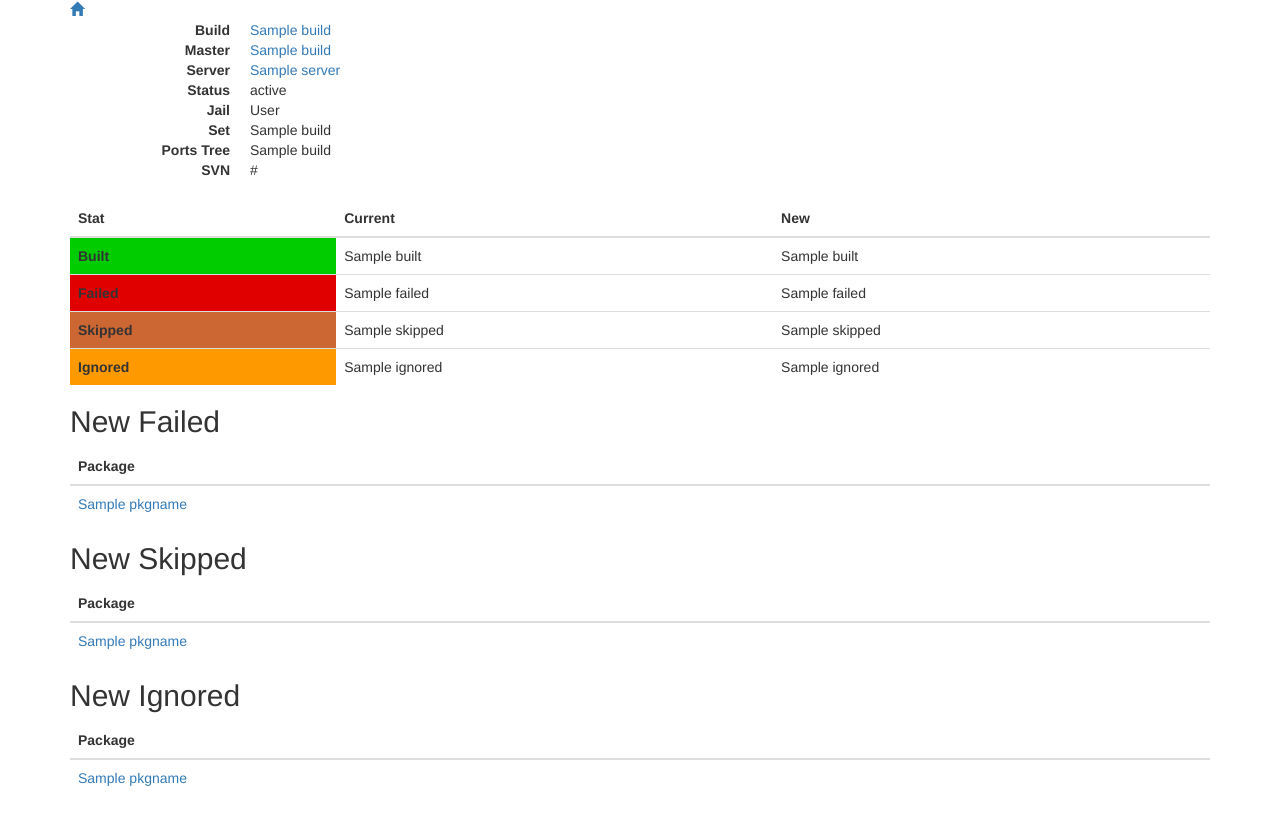
After one commit to bdrewery/pkg-status.freebsd.org, a Flask app: template templates/build.html in a window 1280 px wide. The commit adds this page. Run offline with Flask 2, Linux system fonts and the light colour scheme; the template is opened without the code that fills it: most values are stand-ins (such as "Sample title", 1, 10 or a date in 2020); some libraries are stand-ins or nearby versions.

Commit message:
Show new states and add a build page to list them

```diff
--- a/pkgstatus.py
+++ b/pkgstatus.py
@@ -32,6 +32,9 @@ def create_app():
             ('buildname', pymongo.ASCENDING),
             ])
 
+    def get_server_map():
+        return {x["_id"]:x for x in list(mongo.db.servers.find())}
+
     @app.route('/')
     def index():
         build_types = ["package", "qat", "exp"]
@@ -39,12 +42,26 @@ def create_app():
         for build_type in build_types:
             latest_builds[build_type] = get_builds({"latest": True,
                 "type": build_type})
-        server_map = {x["_id"]:x for x in
-                list(mongo.db.servers.find())}
         return render_template('index.html',
                 build_types=build_types,
                 latest_builds=latest_builds,
-                servers=server_map)
+                servers=get_server_map())
+
+    @app.route('/build/<buildid>')
+    def build(buildid):
+        build = mongo.db.builds.find_one_or_404({'_id': buildid})
+        ports = mongo.db.ports.find_one({'_id': buildid})
+        # XXX: This should all be structured in the db
+        pkgnames = {}
+        ports['pkgnames'] = pkgnames
+        for key in ['built', 'failed', 'skipped', 'ignored']:
+            if key in ports:
+                for obj in ports[key]:
+                    pkgnames[obj['origin']] = obj['pkgname']
+        return render_template('build.html',
+                build=build,
+                ports=ports,
+                servers=get_server_map())
 
     return app
 
--- /dev/null
+++ b/templates/build.html
@@ -0,0 +1,73 @@
+{% extends "base.html" %}
+
+{% block content %}
+<div class="container">
+  <a href="{{ url_for('index') }}" title="Main Index"><span class="glyphicon glyphicon-home"></span></a>
+
+  <dl class="dl-horizontal">
+    <dt>Build</dt>
+    <dd id="buildname">{{ pkgstatus.linkbuild(build, servers) }}</dd>
+    <dt>Master</dt>
+    <dd id="mastername">{{ pkgstatus.linkmaster(build, servers) }}</dd>
+    <dt>Server</dt>
+    <dd id="server">{{ pkgstatus.linkserver(build, servers) }}</dd>
+    <dt>Status</dt>
+    <dd id="status">{{ build.status }}</dd>
+    <dt>Jail</dt>
+    <dd id="jail">{{ build.jailname }}</dd>
+    <dt>Set</dt>
+    <dd id="setname">{{ build.setname }}</dd>
+    <dt>Ports Tree</dt>
+    <dd id="ptname">{{ build.ptname }}</dd>
+    <dt>SVN</dt>
+    <dd id="svn_url">{{ build.svn_url }}</dd>
+  </dl>
+</div>
+
+<div class="container">
+  <table class="table">
+    <thead>
+      <tr>
+        <th>Stat</th>
+        <th>Current</th>
+        <th>New</th>
+      </tr>
+    </thead>
+    <tbody>
+      {% for stat in ["built", "failed", "skipped", "ignored"] -%}
+      <tr>
+        <th class="{{ stat }}">{{ stat|capitalize }}</th>
+        <td id="stat_{{ stat }}">{{ build.stats[stat] }}</td>
+        <td id="stat_new_{{ stat }}">
+          {% if build.new_stats and build.new_stats[stat] -%}
+          {{ build.new_stats[stat] }}
+          {%- endif %}
+        </td>
+      </tr>
+      {%- endfor %}
+    </tbody>
+  </table>
+
+  {% if build.new_stats -%}
+  {% for stat in ["failed", "skipped", "ignored"] -%}
+  {% if build.new_stats[stat] -%}
+  <h2>New {{ stat|capitalize }}</h2>
+  <table class="table">
+    <thead>
+      <tr>
+        <th>Package</th>
+      </tr>
+    </thead>
+    <tbody>
+      {% for origin in ports.new[stat] -%}
+        <tr>
+          <td>{{ pkgstatus.linklog(build, servers, ports.pkgnames[origin]) }}</td>
+        </tr>
+      {%- endfor %}
+    </tbody>
+  </table>
+  {%- endif %}
+  {%- endfor %}
+  {%- endif %}
+</div>
+{% endblock %}
--- a/templates/pkgstatus.html
+++ b/templates/pkgstatus.html
@@ -23,3 +23,7 @@
 {% macro linkserver(build, servers) -%}
 <a title="Poudriere Server" href="http://{{ servers[build.server].host }}/">{{ build.server }}</a>
 {%- endmacro %}
+
+{% macro linklog(build, servers, pkgname) -%}
+<a title="{{ pkgname }} Build Log" href="http://{{ servers[build.server].host }}/data/{{ build.mastername }}/{{ build.buildname }}/logs/{{ pkgname }}.log">{{ pkgname }}</a>
+{%- endmacro %}
```
Also changed, not shown: templates/index.html (+7 -4 lines).
